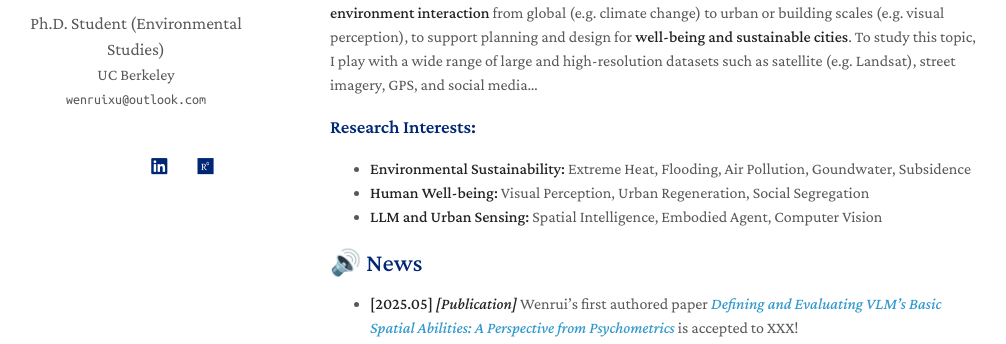
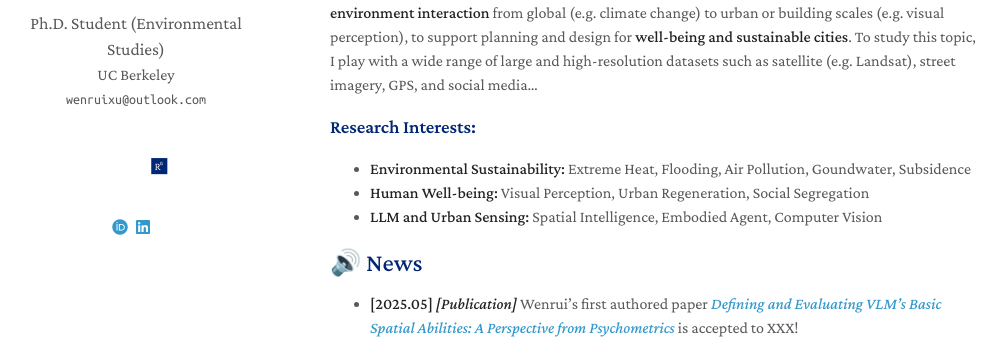
Before and after one commit to ruaruaxu/ruaruaxu.github.io, a Jekyll site: the page built from index.md, in a window 1280 px wide. Shown: the part 230-574 px from the top of the page, without its empty margins (140-1146 px from the left). Built offline with Jekyll 4.4.1, drawn with Linux system fonts in a browser that asks for light colours; a style sheet for code colours, icons or effects is not loaded; our own code applies the rules of GitHub Pages for plain Markdown files.

Commit message:
update orcid

```diff
--- a/_config.yml
+++ b/_config.yml
@@ -14,6 +14,7 @@ canonical: https://minimal-light-theme.yliu.me/
 # If you don't need one of them, you may delete the corresponding line.
 google_scholar: https://scholar.google.com/citations?user=wrPOVnkAAAAJ
 researchgate: https://www.researchgate.net/profile/Wenrui-Xu-6
+orcid: https://orcid.org/0009-0006-2504-970X
 linkedin: https://www.linkedin.com/in/xuwenrui/
 cv_link: assets/files/curriculum_vitae.pdf
 # 【TODO】researchgate, ORCID
--- a/_layouts/homepage.html
+++ b/_layouts/homepage.html
@@ -66,9 +66,17 @@
         </a>
         {% endif %}
 
-        {% if site.cv_link %}
-        <a style="margin: 0 5px 0 0" href="{{ site.cv_link }}">
-          <i class="ai ai-cv" style="font-size:1.3rem;"></i>
+        {% if site.researchgate %}
+        <a style="margin: 0 0 0 0" href="{{ site.researchgate }}">
+          <i class="fa-brands fa-researchgate"></i>
+        </a>
+        {% endif %}
+        </div>
+        <br>
+
+        {% if site.orcid %}
+        <a style="margin: 0 5px 0 0" href="{{ site.orcid }}">
+          <i class="fa-brands fa-orcid"></i>
         </a>
         {% endif %}
 
@@ -84,13 +92,14 @@
         </a>
         {% endif %}
 
-        {% if site.researchgate %}
-        <a style="margin: 0 0 0 0" href="{{ site.researchgate }}">
-          <i class="fa-brands fa-researchgate"></i>
+        {% if site.cv_link %}
+        <a style="margin: 0 5px 0 0" href="{{ site.cv_link }}">
+          <i class="ai ai-cv" style="font-size:1.3rem;"></i>
         </a>
         {% endif %}
-        </div>
-        <br>
+
+
+
 
       </header>
       <section>
```
